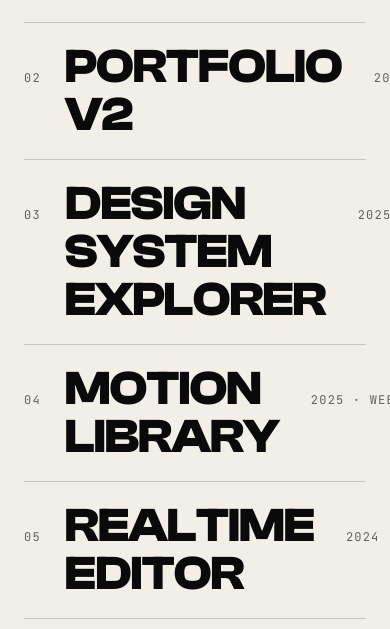
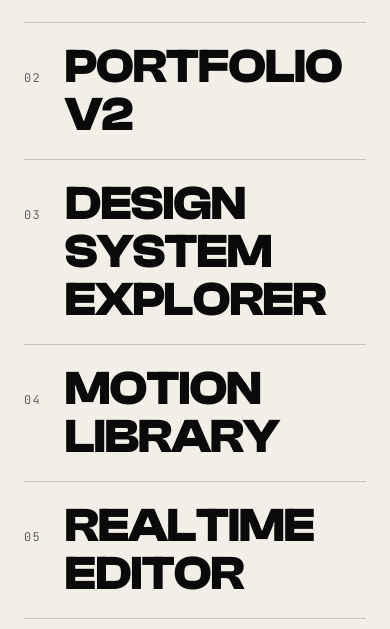
Before and after one commit to adnaandasoo4/portfolio, a React (Vite) app: page /works in a window 390 px wide. Shown: the part 345-974 px from the top of the page. Built offline with nearby package versions, Linux system fonts and the light colour scheme.

Commit message:
AllWorks: address focus, mobile overflow, and index wobble (Task 1 review fixes)

```diff
--- a/src/components/AllWorks.jsx
+++ b/src/components/AllWorks.jsx
@@ -39,12 +39,12 @@ export default function AllWorks() {
                 to={`/works/${project.slug}`}
                 data-cursor="open project"
                 aria-label={`Open ${project.name}, ${project.year}`}
-                className="group flex items-baseline justify-between gap-8 border-t border-edge py-5 sm:py-7 focus:outline-none"
+                className="group flex items-baseline justify-between gap-8 border-t border-edge py-5 sm:py-7"
               >
                 <div className="flex items-baseline gap-6">
                   <span
                     aria-hidden="true"
-                    className="font-mono text-xs uppercase tracking-widest text-muted"
+                    className="font-mono text-xs uppercase tracking-widest tabular-nums text-muted"
                   >
                     {String(i + 1).padStart(2, "0")}
                   </span>
@@ -60,7 +60,7 @@ export default function AllWorks() {
                     {project.name}
                   </h2>
                 </div>
-                <span className="whitespace-nowrap font-mono text-xs uppercase tracking-widest text-muted">
+                <span className="hidden sm:inline whitespace-nowrap font-mono text-xs uppercase tracking-widest text-muted">
                   {project.year} · {project.services.join(", ")}
                 </span>
               </Link>
```
